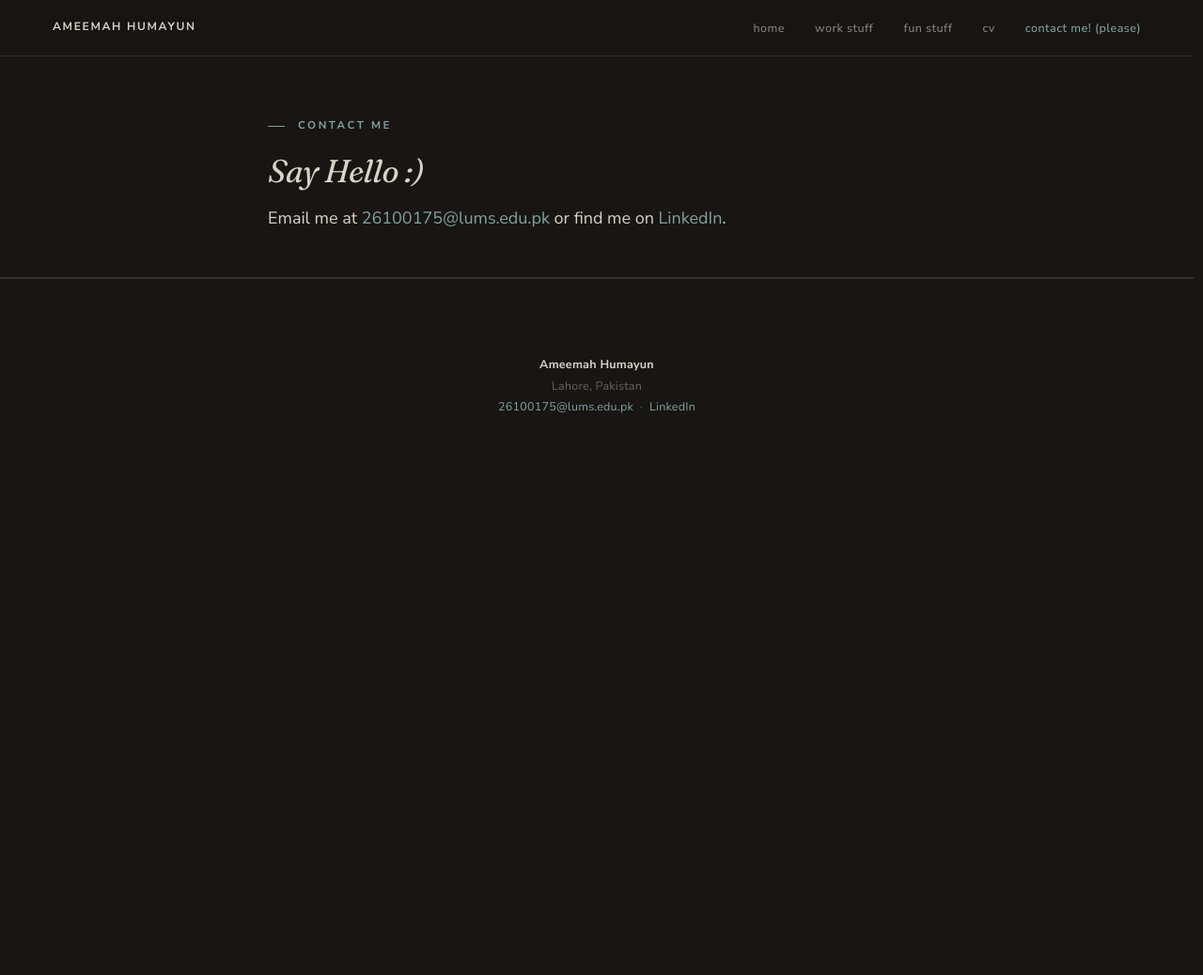
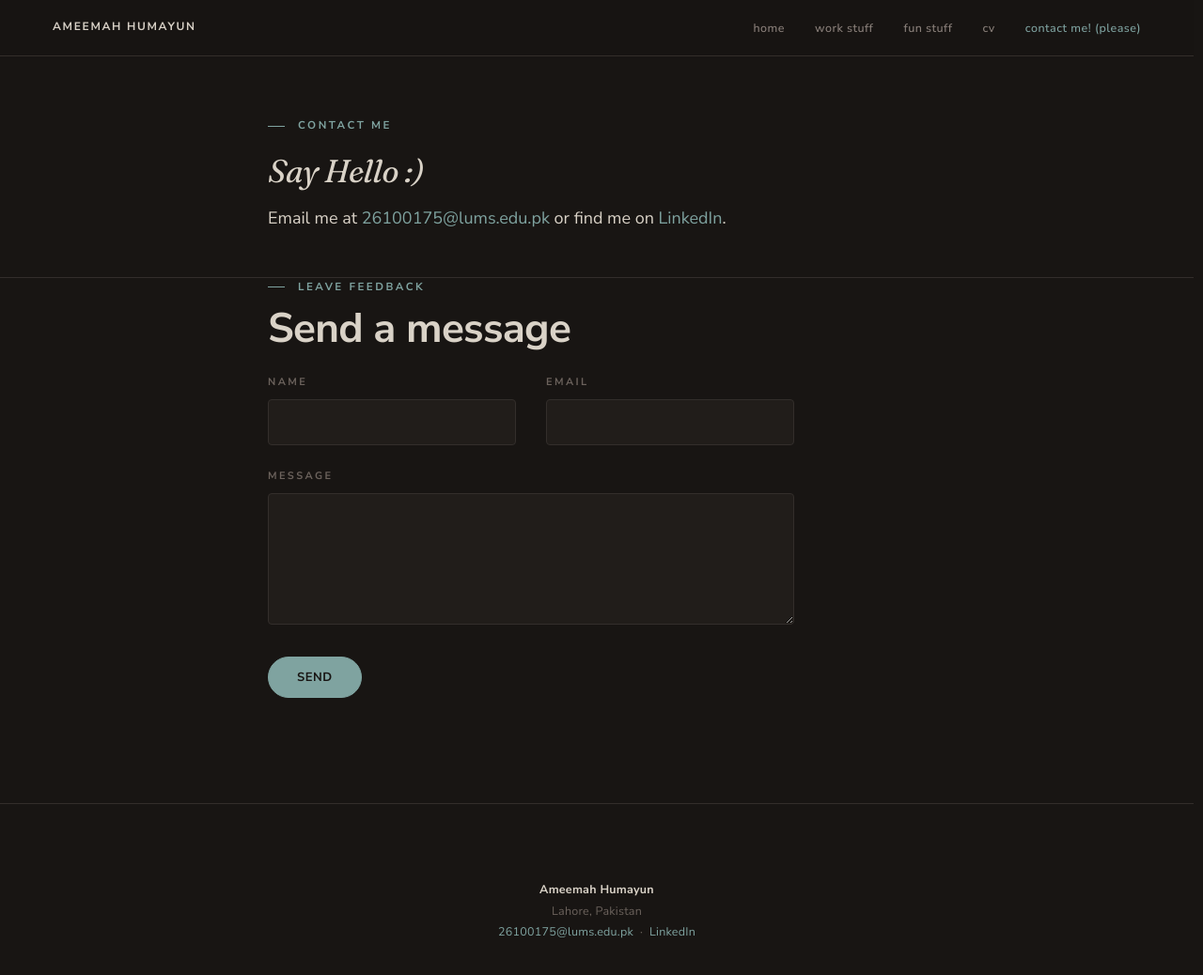
Before and after one commit to ameemahumayun/ameemahumayun.github.io, a Jekyll site: the page built from contact/index.html, in a window 1280 px wide and 1052 px high. Shown: the top 1038 px of the window at 94% size. Built offline with Jekyll 4.4.1, drawn with Linux system fonts in a browser that asks for light colours.

Commit message:
Add a working contact form to the Contact page
GitHub Pages is static hosting with no backend, so the form posts
directly to FormSubmit (formsubmit.co), which emails submissions to
ameemah.humayun@gmail.com — no server code needed. Includes a honeypot
field and disabled captcha, and swaps the form for a thank-you message
after a successful submit via a ?sent=true redirect.

Note: FormSubmit requires confirming the destination email via a link
sent on the very first submission before it starts delivering mail.

```diff
--- a/assets/css/components.css
+++ b/assets/css/components.css
@@ -908,3 +908,66 @@ details[open] > .subaccordion__head .subaccordion__chev { transform: rotate(-135
   color: var(--color-text-strong);
   line-height: 1.5;
 }
+
+
+/* 25. CONTACT FORM --------------------------------------------------------- */
+/* Posts straight to FormSubmit (formsubmit.co) — a static site has no
+   backend of its own to receive this. FormSubmit emails the submission
+   to the address in the form's action URL. */
+.contact-form { max-width: 560px; margin-top: var(--space-3); }
+.contact-form__row {
+  display: flex;
+  gap: var(--space-4);
+}
+.contact-form__row .contact-form__field { flex: 1; min-width: 0; }
+.contact-form__field { margin-bottom: var(--space-3); }
+.contact-form__field label {
+  display: block;
+  font-size: 11px;
+  letter-spacing: var(--tracking-widest);
+  text-transform: uppercase;
+  color: var(--color-text-mute);
+  font-weight: var(--weight-bold);
+  margin-bottom: 8px;
+}
+.contact-form__field input,
+.contact-form__field textarea {
+  width: 100%;
+  background: var(--color-bg-lift);
+  border: 1px solid var(--color-border);
+  border-radius: var(--radius-sm);
+  padding: 12px 14px;
+  font-size: var(--text-sm);
+  color: var(--color-text-strong);
+  transition: border-color var(--duration) var(--ease);
+}
+.contact-form__field input:focus,
+.contact-form__field textarea:focus {
+  outline: none;
+  border-color: var(--color-accent);
+}
+.contact-form__field textarea { resize: vertical; min-height: 140px; }
+.contact-form__submit {
+  padding: 10px 30px;
+  border: 1px solid var(--color-accent);
+  border-radius: var(--radius-pill);
+  background: var(--color-accent);
+  color: var(--color-bg);
+  font-size: 13px;
+  font-weight: var(--weight-bold);
+  letter-spacing: 0.04em;
+  text-transform: uppercase;
+  transition: background var(--duration) var(--ease), border-color var(--duration) var(--ease);
+}
+.contact-form__submit:hover { background: var(--color-accent-deep); border-color: var(--color-accent-deep); }
+.contact-form__thanks {
+  display: none;
+  color: var(--color-accent);
+  font-size: var(--text-base);
+}
+.contact-form--sent .contact-form__fields { display: none; }
+.contact-form--sent .contact-form__thanks { display: block; }
+
+@media (max-width: 600px) {
+  .contact-form__row { flex-direction: column; gap: 0; }
+}
--- a/contact/index.html
+++ b/contact/index.html
@@ -19,3 +19,49 @@ active: contact
 </p>
   </div>
 </header>
+
+<section class="section">
+  <div class="container">
+    <div class="eyebrow eyebrow-rule">leave feedback</div>
+    <h2 style="margin-top:10px;">Send a message</h2>
+
+    <form class="contact-form" id="contact-form" action="https://formsubmit.co/ameemah.humayun@gmail.com" method="POST">
+      <input type="hidden" name="_subject" value="New message from ameemahumayun.github.io">
+      <input type="hidden" name="_captcha" value="false">
+      <input type="hidden" name="_next" value="https://ameemahumayun.github.io/contact/?sent=true">
+      <input type="text" name="_honey" style="display:none" tabindex="-1" autocomplete="off">
+
+      <div class="contact-form__fields">
+        <div class="contact-form__row">
+          <div class="contact-form__field">
+            <label for="cf-name">Name</label>
+            <input type="text" id="cf-name" name="name" required>
+          </div>
+          <div class="contact-form__field">
+            <label for="cf-email">Email</label>
+            <input type="email" id="cf-email" name="email" required>
+          </div>
+        </div>
+        <div class="contact-form__field">
+          <label for="cf-message">Message</label>
+          <textarea id="cf-message" name="message" required></textarea>
+        </div>
+        <button type="submit" class="contact-form__submit">Send</button>
+      </div>
+      <p class="contact-form__thanks">Thanks — I&rsquo;ll get back to you soon!</p>
+    </form>
+  </div>
+</section>
+
+<script>
+  (function () {
+    var params = new URLSearchParams(window.location.search);
+    if (params.get('sent') === 'true') {
+      var form = document.getElementById('contact-form');
+      if (form) form.classList.add('contact-form--sent');
+      if (window.history.replaceState) {
+        window.history.replaceState({}, document.title, window.location.pathname);
+      }
+    }
+  })();
+</script>
```
